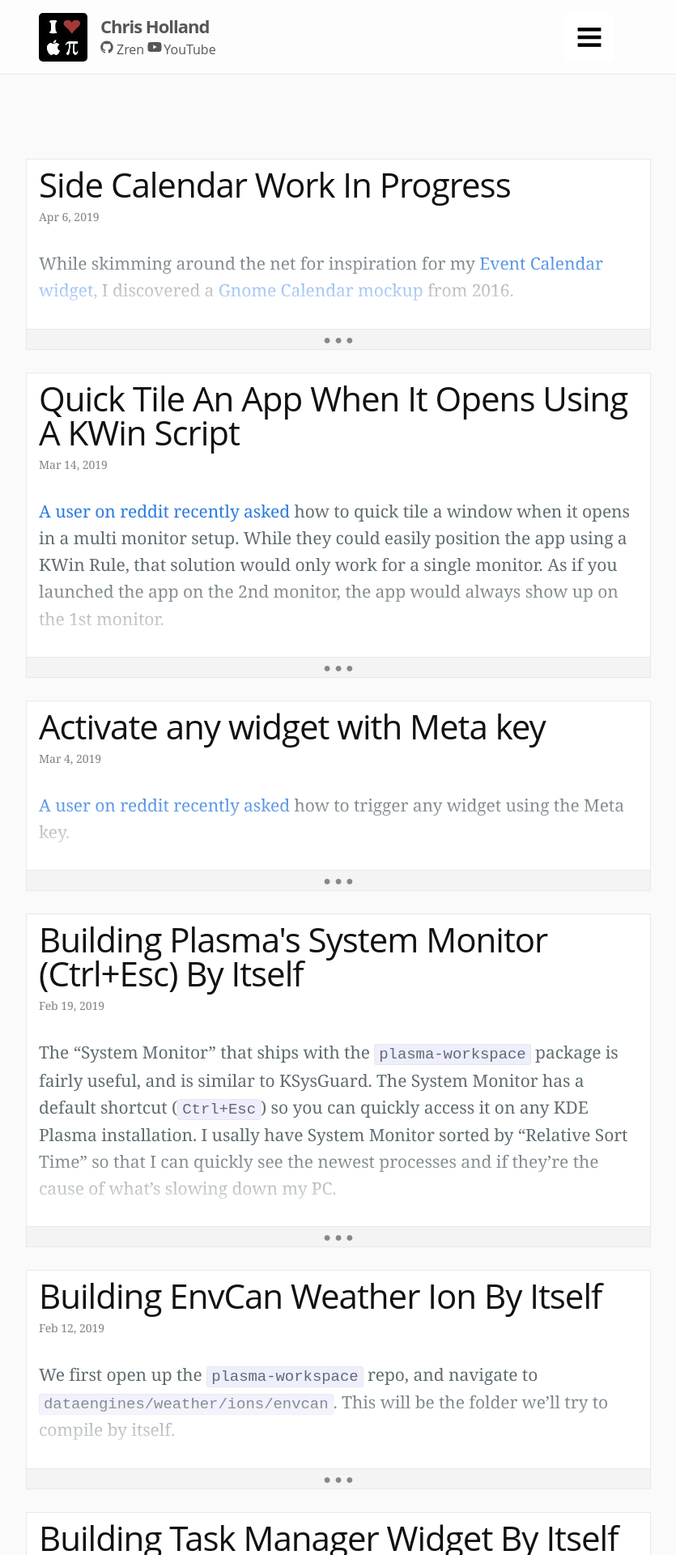
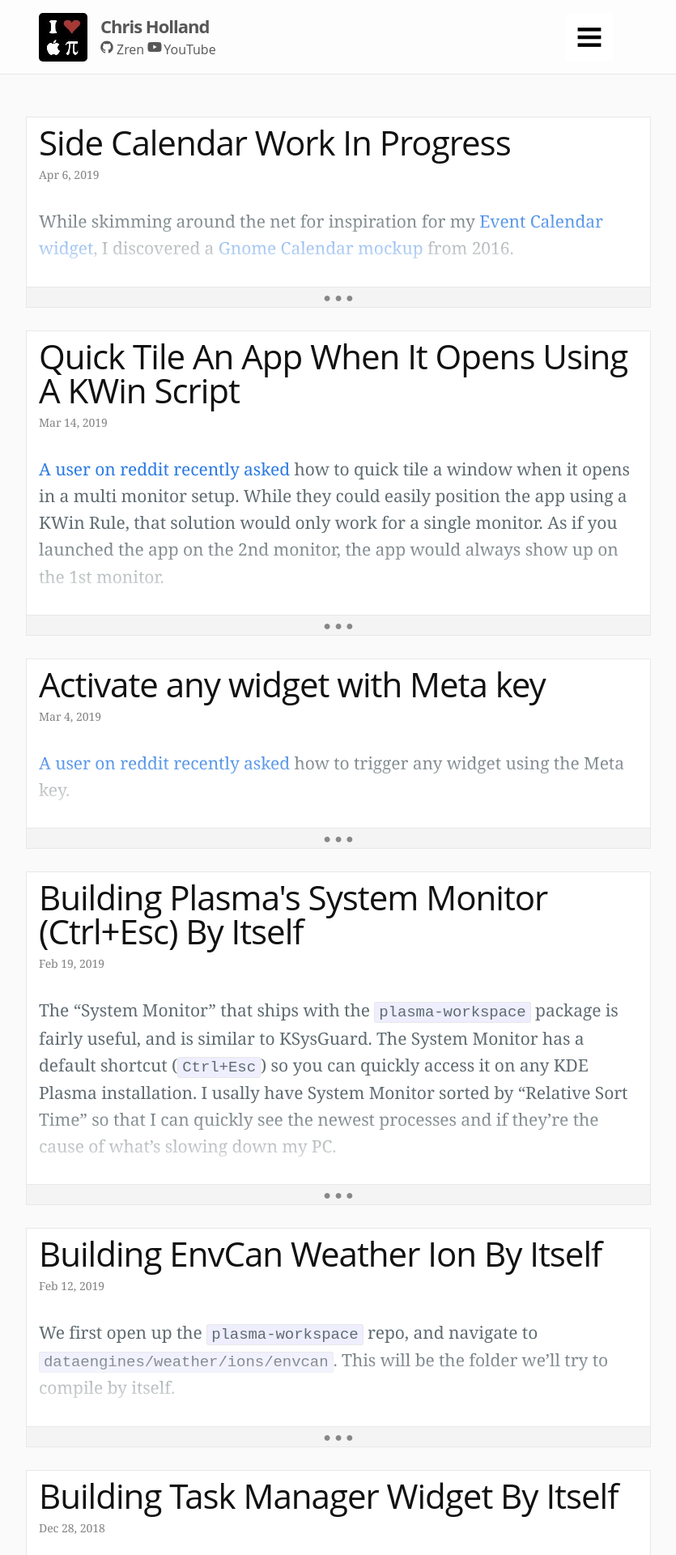
Before and after one commit to Zren/zren.github.io, a Jekyll site: the page built from index.html, in a window 1280 px wide. Shown: the top 1920 px of the page at 81% size, without its empty margins (222-1057 px from the left). Built offline with Jekyll 4.4.1, drawn with Linux system fonts in a browser that asks for light colours.

Commit message:
Remove whitespace caused by closed menu on mobile

```diff
--- a/_includes/sidenav.html
+++ b/_includes/sidenav.html
@@ -86,9 +86,6 @@
 
   /* Mobile / 50% Screen on Desktop */
   @media (max-width: 1440px) {
-    #sidenav {
-      margin-bottom: 52px;
-    }
     .nav-contents {
       display: inline-block;
       vertical-align: top;
@@ -99,6 +96,9 @@
     .nav-menu-toggle:not(.opened) + .nav-contents {
       height: 0px;
       opacity: 0;
+    }
+    .nav-menu-toggle.opened + .nav-contents {
+      margin-bottom: 52px;
     }
     #sidenav {
       text-align: center;
```
